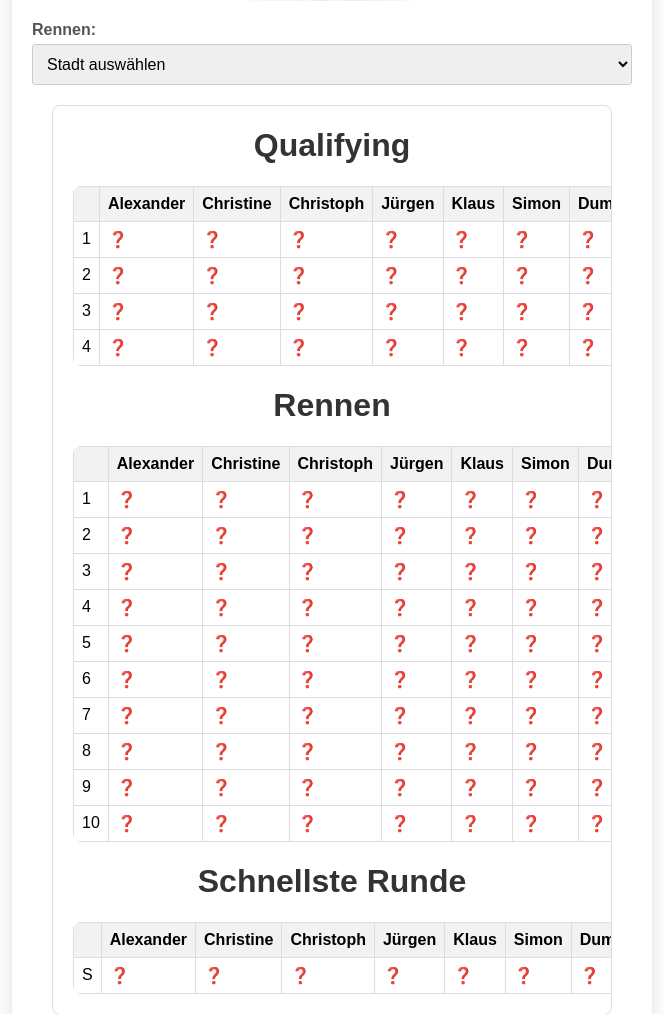
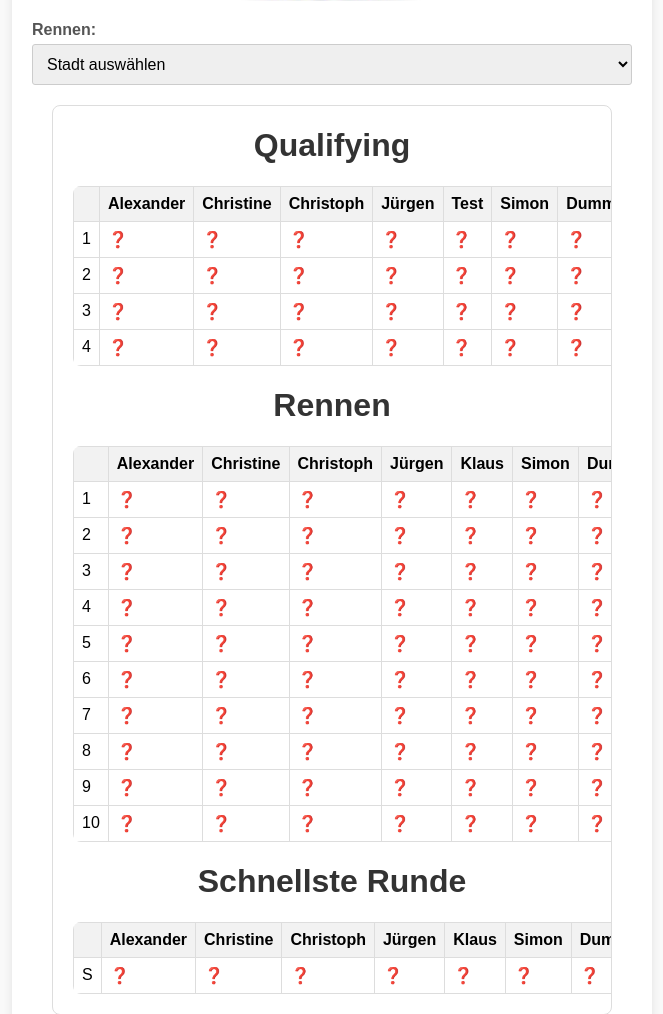
Before and after one commit to CBerninger88/Formel1_Tippspiel, a Flask app: page / in a window 1280 px wide. Shown: the part 550-1564 px from the top of the page, without its empty margins (308-971 px from the left). Run offline with Flask 3, Linux system fonts and the light colour scheme; data that the repository does not hold is empty; some libraries are stand-ins or nearby versions.

Commit message:
Test hinzugefügt

```diff
--- a/templates/home.html
+++ b/templates/home.html
@@ -55,7 +55,7 @@
                         <th>Christine</th>
                         <th>Christoph</th>
                         <th>Jürgen</th>
-                        <th>Klaus</th>
+                        <th>Test</th>
                         <th>Simon</th>
                         <th>Dummy_LY</th>
                         <th>Dummy_Kon</th>
```
